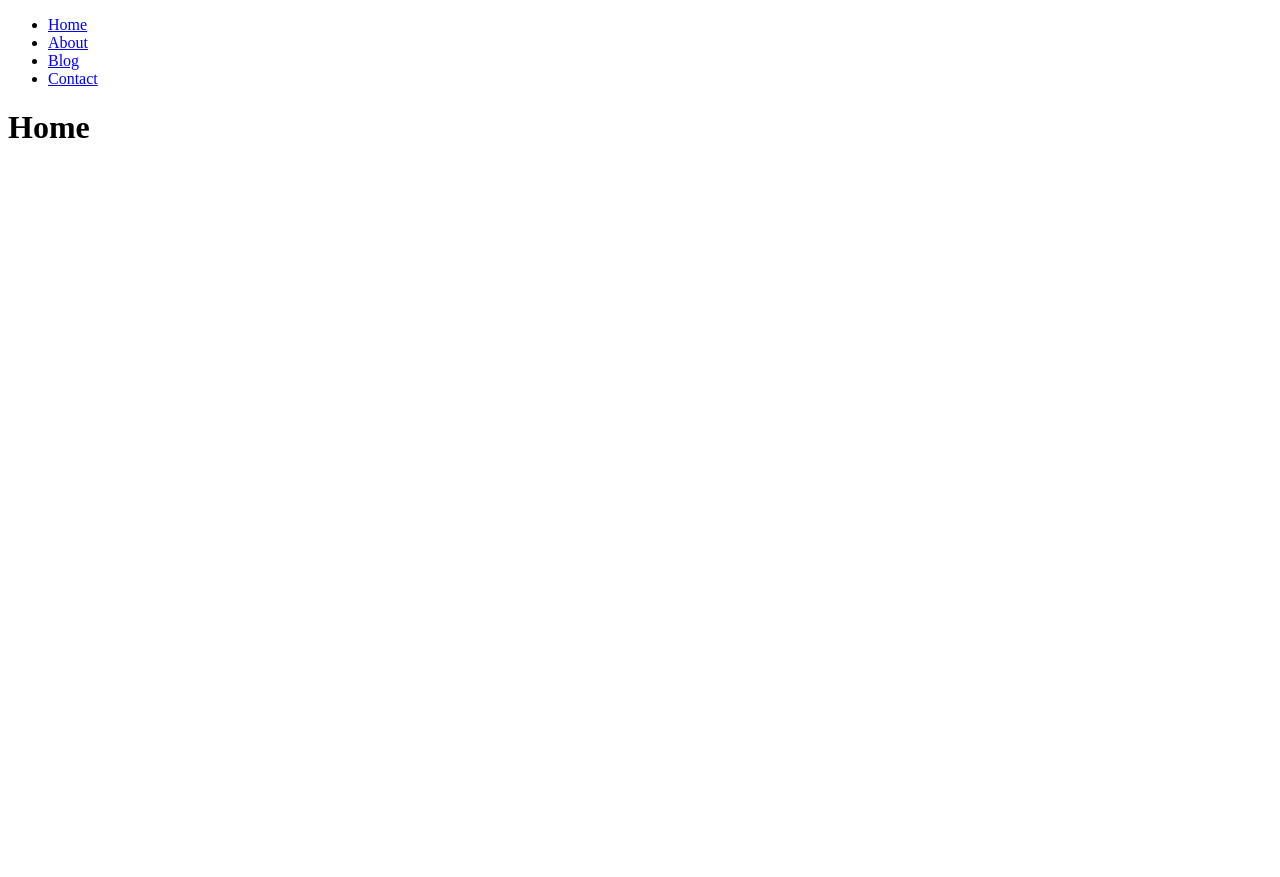
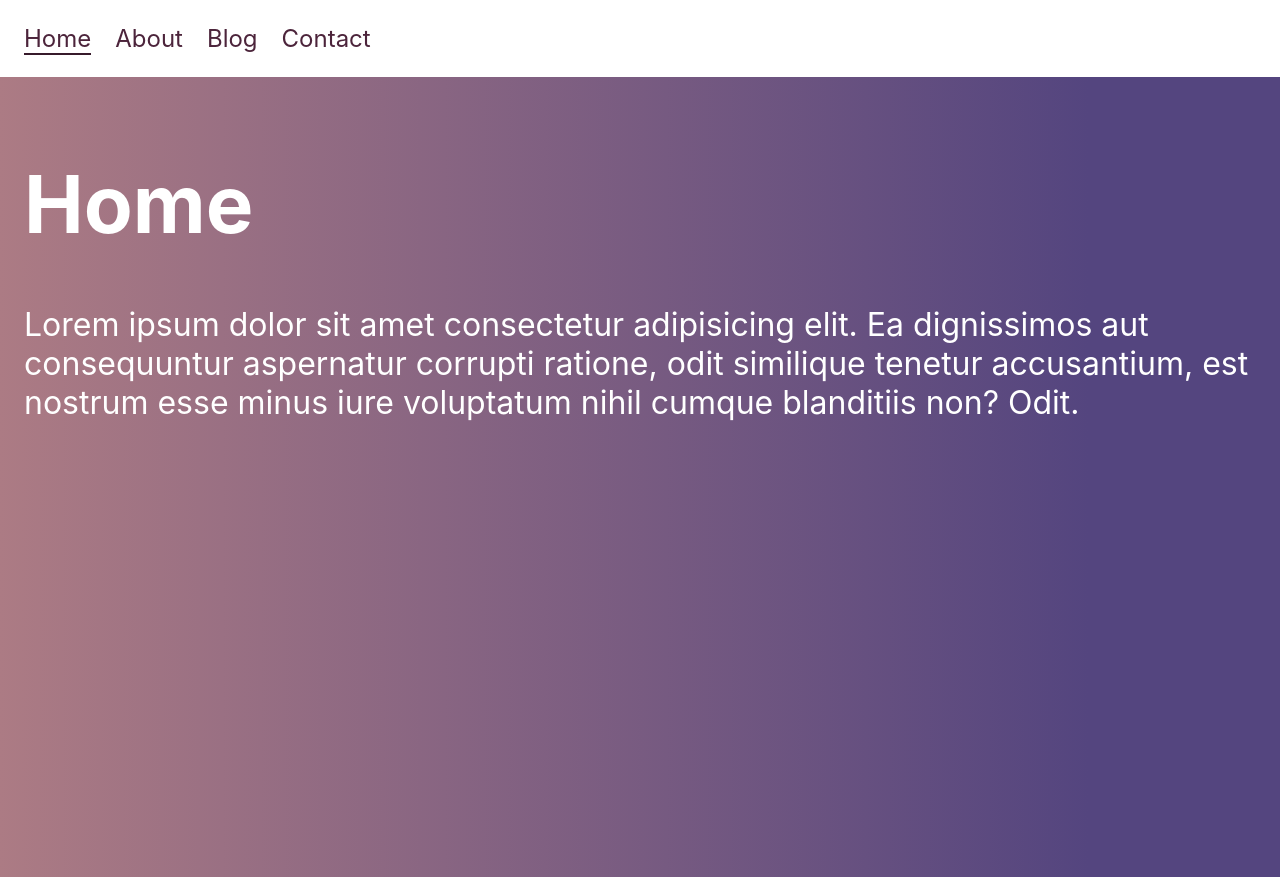
Before and after one commit to adrianghub/java-book, a Gatsby site: page / in a window 1280 px wide. Before the commit the page ends 800 px from the top, so only its background shows below. Built offline with nearby package versions, Linux system fonts and the light colour scheme; Gatsby itself is replaced by a stand-in of ours.

```diff
--- a/gatsby-config.js
+++ b/gatsby-config.js
@@ -26,6 +26,14 @@
         display: `minimal-ui`,
       },
     },
+    `gatsby-transformer-remark`,
+    {
+      resolve: `gatsby-source-filesystem`,
+      options: {
+        name: `pages`,
+        path: `${__dirname}/src/pages`,
+      },
+    }
     // this (optional) plugin enables Progressive Web App + Offline functionality
     // To learn more, visit: https://gatsby.dev/offline
     // `gatsby-plugin-offline`,
--- a/package.json
+++ b/package.json
@@ -12,6 +12,7 @@
     "gatsby-plugin-react-helmet": "^3.3.14",
     "gatsby-plugin-sharp": "^2.6.42",
     "gatsby-source-filesystem": "^2.3.34",
+    "gatsby-transformer-remark": "^2.8.44",
     "gatsby-transformer-sharp": "^2.5.17",
     "prop-types": "^15.7.2",
     "react": "^16.12.0",
--- a/src/components/Layout/Layout.jsx
+++ b/src/components/Layout/Layout.jsx
@@ -1,11 +1,12 @@
 import React from "react";
 
 import Nav from "../Nav/Nav";
+import classes from './Layout.module.css'
 
 const Layout = ({ children }) => (
   <>
     <Nav />
-    <main>{ children }</main>
+    <main className={classes.main}>{ children }</main>
   </>
 );
 
--- /dev/null
+++ b/src/components/Layout/Layout.module.css
@@ -0,0 +1,29 @@
+* {
+  box-sizing: inherit;
+}
+
+html,
+body {
+  padding: 0;
+  margin: 0;
+  box-sizing: border-box;
+  overflow-x: hidden;
+}
+
+.main {
+  padding: 24px;
+  font-family: -apple-system, BlinkMacSystemFont, "Segoe UI", Roboto, Oxygen,
+    Ubuntu, Cantarell, "Open Sans", "Helvetica Neue", sans-serif;
+  background: rgb(172,123,132);
+  background: linear-gradient(90deg, rgba(172,123,132,1) 0%, rgba(84,69,127,1) 85%);
+  height: 100vh;
+  color: #ffffff;
+}
+
+.main h1 {
+  font-size: 5em;
+}
+
+.main p {
+  font-size: 2em;
+}
--- a/src/components/Nav/Nav.jsx
+++ b/src/components/Nav/Nav.jsx
@@ -1,20 +1,21 @@
 import React from "react";
 import { Link } from "gatsby";
+import classes from './Nav.module.css';
 
 const Nav = () => (
-  <nav>
-    <ul>
-      <li>
-        <Link to="/">Home</Link>
+  <nav className={classes.nav}>
+    <ul className={classes.nav__list}>
+      <li className={classes.nav__item}>
+        <Link to="/" activeStyle={{ borderBottom: "2px solid #371A2B" }}>Home</Link>
       </li>
-      <li>
-        <Link to="/about">About</Link>
+      <li className={classes.nav__item}>
+        <Link to="/about" activeStyle={{ borderBottom: "2px solid #371A2B" }}>About</Link>
       </li>
-      <li>
-        <Link to="/blog">Blog</Link>
+      <li className={classes.nav__item}>
+        <Link to="/blog" activeStyle={{ borderBottom: "2px solid #371A2B" }}>Blog</Link>
       </li>
-      <li>
-        <Link to="/contact">Contact</Link>
+      <li className={classes.nav__item}>
+        <Link to="/contact" activeStyle={{ borderBottom: "2px solid #371A2B" }}>Contact</Link>
       </li>
     </ul>
   </nav>
--- /dev/null
+++ b/src/components/Nav/Nav.module.css
@@ -0,0 +1,29 @@
+.nav {
+  padding: 24px;
+}
+
+.nav__list {
+  list-style: none;
+  display: flex;
+  margin: 0;
+  padding: 0;
+}
+
+.nav__item {
+  margin-right: 24px;
+  font-family: -apple-system, BlinkMacSystemFont,  "Segoe UI", Roboto, Oxygen,
+    Ubuntu, Cantarell,  "Open Sans",  "Helvetica Neue",  sans-serif;
+  font-size: 1.5em;
+}
+
+.nav__list a {
+  color: #4c243b;
+  text-decoration: none;
+  border-bottom: 2px transparent;
+  transition: border 0.1s linear;
+}
+
+.nav__list a:hover,
+.nav__list a:focus  {
+  border-bottom: 2px solid #4c243b;
+}
--- a/src/pages/index.js
+++ b/src/pages/index.js
@@ -1,10 +1,17 @@
-import React from "react";
-import Layout from '../components/Layout/Layout'
+import React from "react"
+import Layout from "../components/Layout/Layout"
 
 const Home = () => (
   <Layout>
     <h1>Home</h1>
+
+    <p>
+      Lorem ipsum dolor sit amet consectetur adipisicing elit. Ea dignissimos
+      aut consequuntur aspernatur corrupti ratione, odit similique tenetur
+      accusantium, est nostrum esse minus iure voluptatum nihil cumque
+      blanditiis non? Odit.
+    </p>
   </Layout>
-);
+)
 
-export default Home;
+export default Home
```
Also changed, not shown: src/pages/2020-10-19-introduction-to-tradding copy 2/index.md (added, +15 -0 lines), src/pages/2020-10-19-introduction-to-tradding copy/index.md (added, +15 -0 lines), src/pages/2020-10-19-introduction-to-tradding/index.md (added, +15 -0 lines), src/pages/blog.js (+22 -1 lines), src/components/Layout/Layout.css (deleted), src/components/Nav/Nav.css (deleted), 1 other file.
